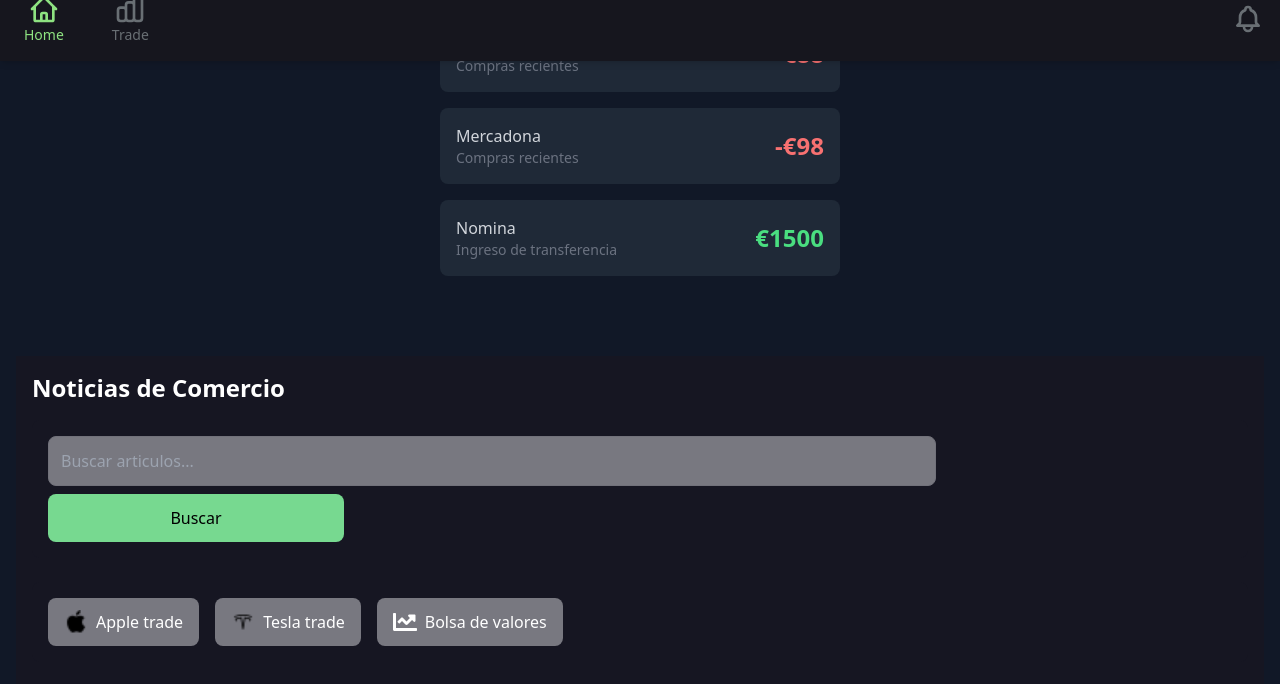
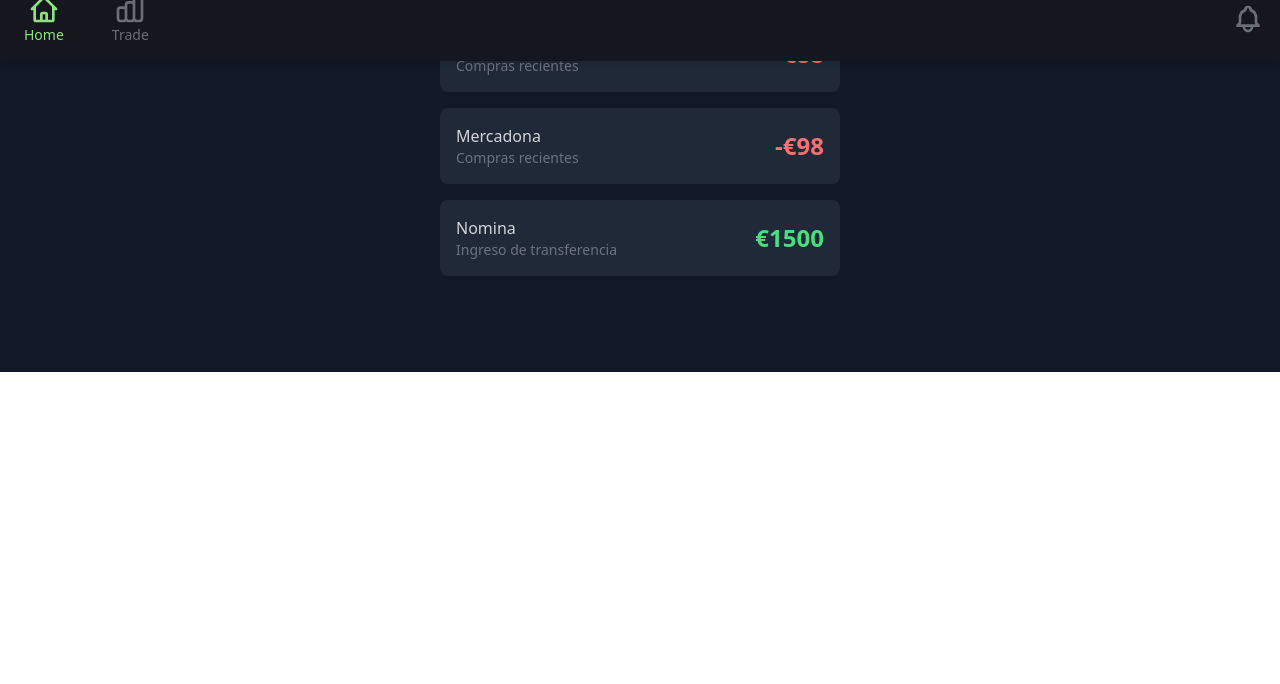
Before and after one commit to Yedpt/RSI_trade_project-Client, a React (Vite) app: page /auth/homebank in a window 1280 px wide. Shown: the part 739-1423 px from the top of the page. After the commit the page ends 1111 px from the top, so only its background shows below. Built offline with nearby package versions, Linux system fonts and the light colour scheme; sample sign-in values are in the browser's storage.

Commit message:
remove(BankHome):NewPage component removed from bankHome

```diff
--- a/src/pages/BankHome.jsx
+++ b/src/pages/BankHome.jsx
@@ -2,7 +2,7 @@
 import FinanceApp from "../components/FinanceApp";
 import PieChart from "../components/PieChart";
 import FinanceCard from "../components/FinanceCard";
-import NewsPage from "../components/NewsPage";
+
 
 const BankHome = () => {
   return (
@@ -36,7 +36,7 @@
           subtitle="Ingreso de transferencia"
         />
       </div>
-      <NewsPage />
+
     </div>
   );
 };
```
